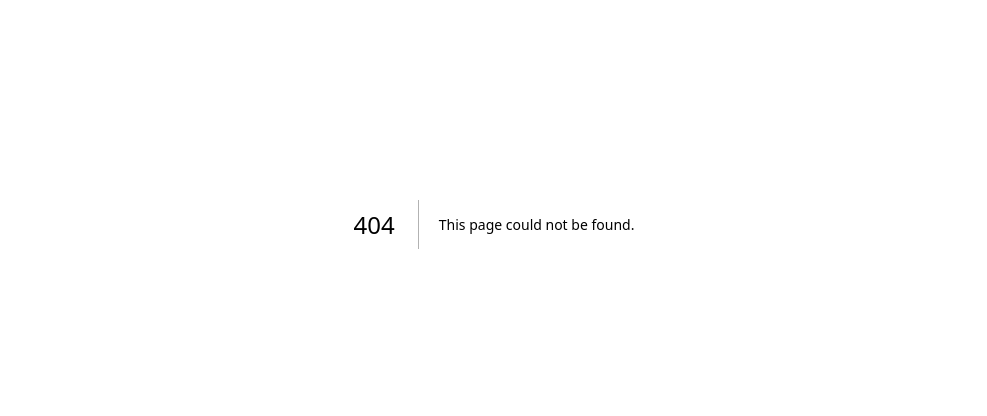
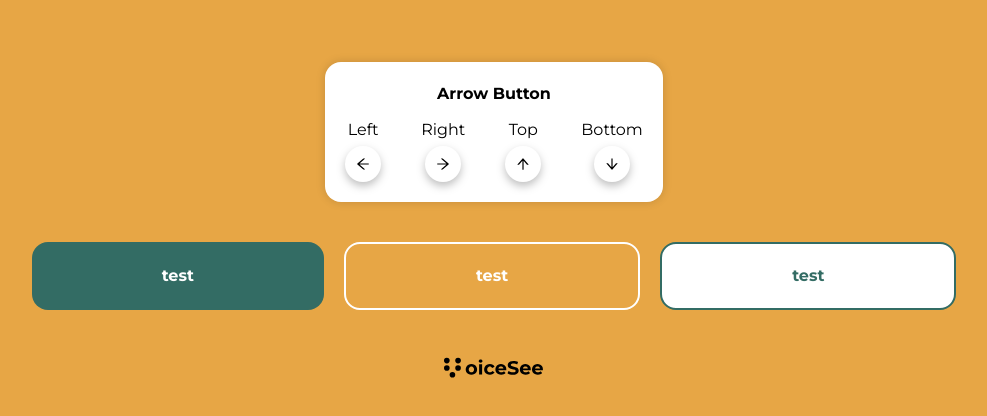
Before and after one commit to waaizulfahmi/admin-g-mooc-4d, a Next.js app: page /docs in a window 1280 px wide. Before the commit this address had no page. Shown: the part 176-592 px from the top of the page, without its empty margins (146-1133 px from the left). Built offline with nearby package versions, Linux system fonts and the light colour scheme.

Commit message:
feat: add  button and input comp

```diff
--- /dev/null
+++ b/src/app/docs/page.js
@@ -0,0 +1,46 @@
+'use client';
+
+// test component
+import BorderedButton from '@/components/atoms/BorderedButton';
+import ArrowButton from '@/components/atoms/ArrowButton';
+import FillButton from '@/components/atoms/FillButton';
+import HeroIcon from '@/components/atoms/HeroIcon';
+
+const Docs = () => {
+    return (
+        <div className='bg-secondary-1 flex h-screen w-screen flex-col items-center justify-center gap-10 '>
+            <div className='flex flex-col items-center justify-center rounded-rad-5 bg-white p-5 shadow-high'>
+                <h1 className='pb-3 font-bold'>Arrow Button</h1>
+                <div className='flex gap-10 '>
+                    <div className='flex flex-col items-center justify-center gap-1'>
+                        <p>Left</p>
+                        <ArrowButton directionIcon={'left'} widthIcon={20} heightIcon={20} />
+                    </div>
+                    <div className='flex flex-col items-center justify-center gap-1'>
+                        <p>Right</p>
+                        <ArrowButton directionIcon={'right'} widthIcon={20} heightIcon={20} />
+                    </div>
+                    <div className='flex flex-col items-center justify-center gap-1'>
+                        <p>Top</p>
+                        <ArrowButton directionIcon={'top'} widthIcon={20} heightIcon={20} />
+                    </div>
+                    <div className='flex flex-col items-center justify-center gap-1'>
+                        <p>Bottom</p>
+                        <ArrowButton directionIcon={'bottom'} widthIcon={20} heightIcon={20} />
+                    </div>
+                </div>
+            </div>
+            <div className='flex gap-5'>
+                <FillButton>test</FillButton>
+                <BorderedButton theme='light'>test</BorderedButton>
+                <BorderedButton theme='dark'>test</BorderedButton>
+            </div>
+
+            <div>
+                <HeroIcon alt='icons' imgUrl='/images/voice-icon.svg' height={100} width={100} />
+            </div>
+        </div>
+    );
+};
+
+export default Docs;
--- /dev/null
+++ b/src/components/atoms/ArrowButton.jsx
@@ -0,0 +1,43 @@
+//core
+import PropTypes from 'prop-types';
+
+// third party
+import { AiOutlineArrowLeft, AiOutlineArrowRight, AiOutlineArrowUp, AiOutlineArrowDown } from 'react-icons/ai';
+
+const IconButton = ({ direction = 'left', width = 20, height = 20 }) => {
+    switch (direction) {
+        case 'left':
+            return <AiOutlineArrowLeft className={`w-[${width}px] h-[${height}px]`} />;
+        case 'right':
+            return <AiOutlineArrowRight className={`w-[${width}px] h-[${height}px]`} />;
+        case 'top':
+            return <AiOutlineArrowUp className={`w-[${width}px] h-[${height}px]`} />;
+        case 'bottom':
+            return <AiOutlineArrowDown className={`w-[${width}px] h-[${height}px]`} />;
+        default:
+            return <AiOutlineArrowLeft className={`w-[${width}px] h-[${height}px]`} />;
+    }
+};
+
+const ArrowButton = ({ directionIcon, widthIcon, heightIcon, className = 'p-[10px]', ...rest }) => {
+    return (
+        <button {...rest} className={`${className} bg-neutral-5 drop-shadow-high cursor-pointer appearance-none rounded-full`}>
+            <IconButton direction={directionIcon} width={widthIcon} height={heightIcon} />
+        </button>
+    );
+};
+
+IconButton.propTypes = {
+    direction: PropTypes.string,
+    width: PropTypes.number,
+    height: PropTypes.number,
+};
+
+ArrowButton.propTypes = {
+    className: PropTypes.string,
+    directionIcon: PropTypes.string,
+    widthIcon: PropTypes.number,
+    heightIcon: PropTypes.number,
+};
+
+export default ArrowButton;
--- /dev/null
+++ b/src/components/atoms/BorderedButton.jsx
@@ -0,0 +1,25 @@
+//core
+import PropTypes from 'prop-types';
+
+const BorderedButton = ({ theme = 'light', className = 'py-[20px] px-[130px]', children, ...rest }) => {
+    const borderTheme = {
+        light: 'bg-none border-neutral-5 text-neutral-5',
+        dark: 'text-primary-1 border-primary-1 bg-neutral-5',
+    };
+
+    return (
+        <button
+            {...rest}
+            className={`${className} ${borderTheme[theme]} cursor-pointer appearance-none rounded-rad-5 border-2 font-bold outline-none`}>
+            {children}
+        </button>
+    );
+};
+
+BorderedButton.propTypes = {
+    className: PropTypes.string,
+    children: PropTypes.node,
+    theme: PropTypes.string,
+};
+
+export default BorderedButton;
--- /dev/null
+++ b/src/components/atoms/FillButton.jsx
@@ -0,0 +1,19 @@
+//core
+import PropTypes from 'prop-types';
+
+const FillButton = ({ className = 'py-[20px] px-[130px]', children, ...rest }) => {
+    return (
+        <button
+            {...rest}
+            className={`${className} bg-primary-1 text-neutral-5 border-primary-1 cursor-pointer appearance-none rounded-rad-5 font-bold outline-none`}>
+            {children}
+        </button>
+    );
+};
+
+FillButton.propTypes = {
+    className: PropTypes.string,
+    children: PropTypes.node,
+};
+
+export default FillButton;
--- /dev/null
+++ b/src/components/atoms/HeroIcon.jsx
@@ -0,0 +1,22 @@
+import Image from 'next/image';
+import PropTypes from 'prop-types';
+
+const HeroIcon = ({ alt, imgUrl, width, height, className, onClick }) => {
+    return (
+        <div onClick={onClick} className={`${className}`}>
+            <Image alt={alt} src={imgUrl} width={width} height={height} />
+        </div>
+    );
+};
+
+HeroIcon.propTypes = {
+    width: PropTypes.number,
+    height: PropTypes.number,
+    alt: PropTypes.string,
+    imgUrl: PropTypes.string,
+    className: PropTypes.string,
+    children: PropTypes.node,
+    onClick: PropTypes.func,
+};
+
+export default HeroIcon;
--- /dev/null
+++ b/src/components/atoms/Input.jsx
@@ -0,0 +1,12 @@
+'use client';
+
+// import React from 'react'
+// import PropTypes from 'prop-types'
+
+const Input = () => {
+    return <div>Input</div>;
+};
+
+Input.propTypes = {};
+
+export default Input;
--- a/tailwind.config.js
+++ b/tailwind.config.js
@@ -10,9 +10,39 @@ module.exports = {
             fontFamily: {
                 monsterrat: ['var(--font-monsterrat)'],
             },
+            fontSize: {
+                'body-1': ['20px', '30px'],
+                'body-2': ['16px', '20px'],
+                'body-3': ['14px', '20px'],
+                'title-1': ['48px', '60px'],
+                'title-2': ['40px', '60px'],
+                'title-3': ['32px', '40px'],
+                'head-1': ['56px', '60px'],
+            },
+            colors: {
+                'primary-1': '#336C64 ',
+                'primary-2': '#5C8983',
+                'primary-3': '#85A7A2',
+                'primary-4': '#D6E2E0',
+                'secondary-1': '#E7A645',
+                'secondary-2': '#ECB86A',
+                'secondary-3': '#F1CA8F',
+                'secondary-4': '#F5DBB5',
+                'secondary-5': '#FAEDDA',
+                'alert-1': '#E9000E',
+                'alert-2': '#EDF3F3',
+                'neutral-1': '#151515',
+                'neutral-2': '#3C3C3C',
+                'neutral-3': '#8A8A8A',
+                'neutral-4': '#D0D0D0',
+                'neutral-5': '#FFFFFF',
+            },
             boxShadow: {
                 high: '0px 0px 10px rgba(0, 0, 0, 0.15)',
                 low: '0px 0px 4px rgba(0, 0, 0, 0.15)',
+            },
+            dropShadow: {
+                high: '0px 4px 4px rgba(0, 0, 0, 0.25)',
             },
             borderRadius: {
                 'rad-1': '4px',
```
Also changed, not shown: src/utils/localStorage.js (added, +28 -0 lines), public/images/voice-icon.svg (added), 1 other file (tests, documents, lock files or other folders).
